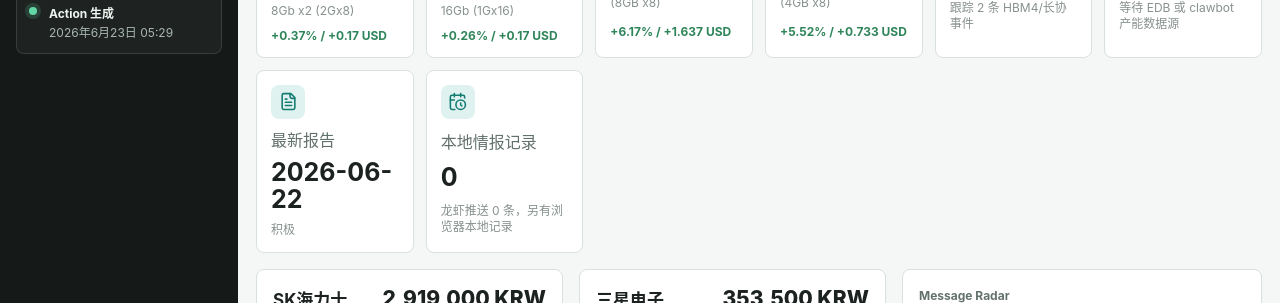
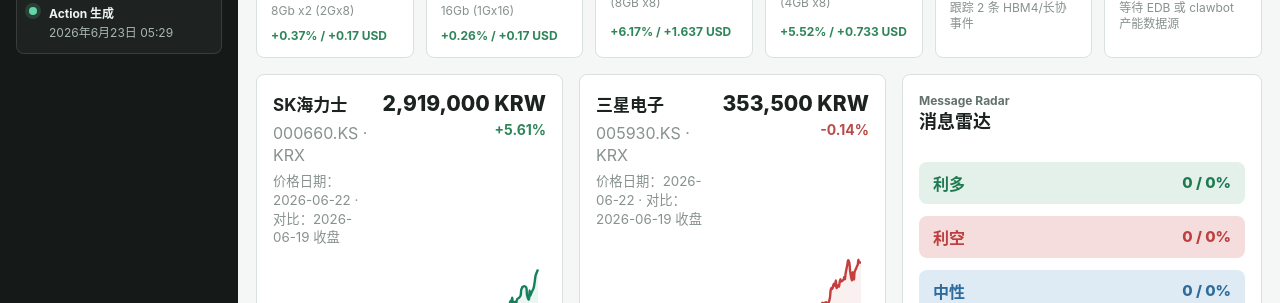
Before and after one commit to Jareddeng/memory-visualization-dashboard, a React (Vite) app: page / in a window 1280 px wide. Shown: the part 434-737 px from the top of the page. Built offline with nearby package versions, Linux system fonts and the light colour scheme.

Commit message:
Remove crowded KPI cards

```diff
--- a/src/main.tsx
+++ b/src/main.tsx
@@ -1,6 +1,6 @@
 import React from "react";
 import { createRoot } from "react-dom/client";
-import { AlertTriangle, CalendarClock, Database, FileText, RefreshCw, Trash2 } from "lucide-react";
+import { AlertTriangle, Database, RefreshCw, Trash2 } from "lucide-react";
 import * as echarts from "echarts/core";
 import { DataZoomComponent, GridComponent, LegendComponent, TitleComponent, TooltipComponent } from "echarts/components";
 import { LineChart } from "echarts/charts";
@@ -564,8 +564,6 @@
           ))}
           <KpiCard icon={<Database />} label="HBM 供给压力" value={hbmPressure.value} hint={hbmPressure.hint} />
           <KpiCard icon={<Database />} label="晶圆可用产能" value="待接入" hint="等待 EDB 或 clawbot 产能数据源" />
-          <KpiCard icon={<FileText />} label="最新报告" value={latestReport?.date ?? "暂无"} hint={latestReport?.rating ?? "等待 clawbot 提交"} />
-          <KpiCard icon={<CalendarClock />} label="本地情报记录" value={String(intelRecords.length)} hint={`龙虾推送 ${data.intel.length} 条，另有浏览器本地记录`} />
         </section>
 
         {activePage === "overview" ? <OverviewPage data={data} latestReport={latestReport} intelRecords={allIntelRecords} /> : null}
```
